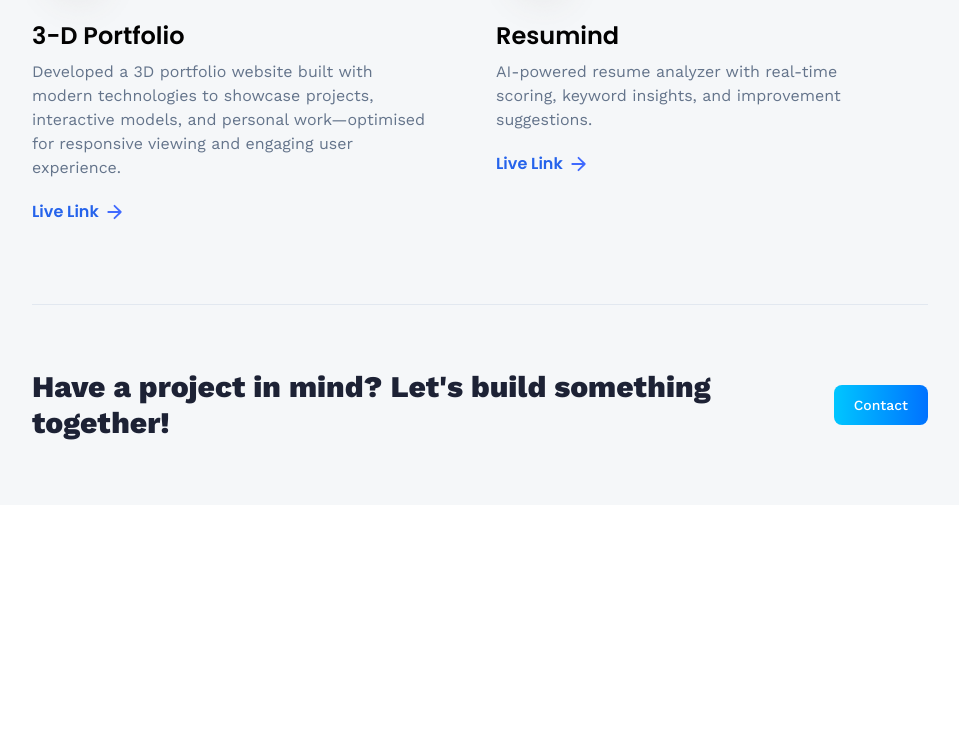
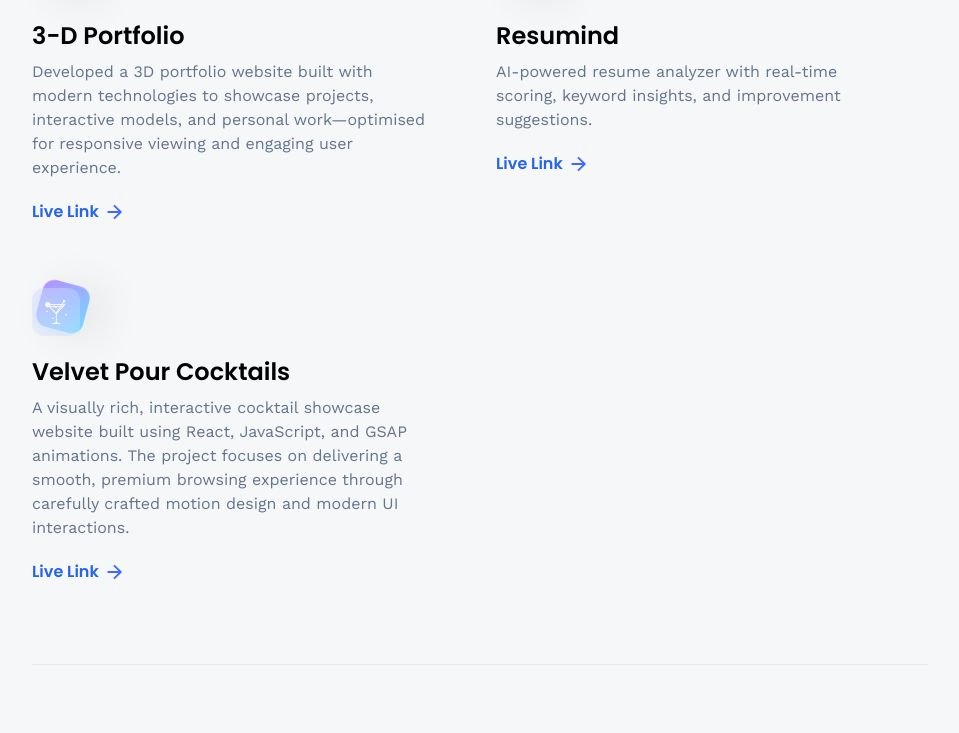
Before and after one commit to Chandansingh02082002/My-Portfolio, a React (Vite) app: page /projects in a window 1280 px wide. Shown: the part 412-1145 px from the top of the page, without its empty margins (160-1119 px from the left). Before the commit the page ends 917 px from the top, so only its background shows below. Built offline with nearby package versions, Linux system fonts and the light colour scheme; no server answers.

Commit message:
added a new project

```diff
--- a/src/assets/icons/index.js
+++ b/src/assets/icons/index.js
@@ -26,7 +26,7 @@ import arrow from './arrow.svg'
 import contact from './contact.svg'
 import soundon from './soundon.png'
 import soundoff from './soundoff.png'
-
+import cocktail from './cocktail.svg'
 export {
     css,
     express,
@@ -55,5 +55,6 @@ export {
     arrow,
     contact,
     soundon,
-    soundoff
+    soundoff,
+    cocktail
 }
--- a/src/constants/index.js
+++ b/src/constants/index.js
@@ -1,5 +1,6 @@
 import { meta, shopify, starbucks, bi,sih,logo1 } from "../assets/images";
 import {
+    cocktail,
     car,
     contact,
     css,
@@ -175,14 +176,14 @@ export const projects = [
         description: 'AI-powered resume analyzer with real-time scoring, keyword insights, and improvement suggestions.',
         link: 'https://resumind-three-murex.vercel.app/auth?next=/',
     },
+    {
+        iconUrl: cocktail,
+        theme: 'btn-back-blue',
+        name: 'Velvet Pour Cocktails',
+        description: 'A visually rich, interactive cocktail showcase website built using React, JavaScript, and GSAP animations. The project focuses on delivering a smooth, premium browsing experience through carefully crafted motion design and modern UI interactions.',
+        link: 'https://velvetpour-cocktails.vercel.app/',
+    },
     /*{
-        iconUrl: car,
-        theme: 'btn-back-blue',
-        name: 'Car Finding App',
-        description: 'Designed and built a mobile app for finding and comparing cars on the market, streamlining the car-buying process.',
-        link: 'https://github.com/adrianhajdin/project_next13_car_showcase',
-    },
-    {
         iconUrl: snapgram,
         theme: 'btn-back-pink',
         name: 'Full Stack Instagram Clone',
--- a/src/index.css
+++ b/src/index.css
@@ -127,7 +127,7 @@ body:has(.card[data-color="green"]:hover) {
 }
 
 .block-container .btn-back-blue {
-  background: linear-gradient(135deg, #0061ff -20%, #60efff 120%);
+  background: linear-gradient(135deg, #C77DFF -20%, #60efff 120%);
 }
 
 .block-container .btn-back-orange {
```
Also changed, not shown: src/assets/icons/cocktail.svg (added).
